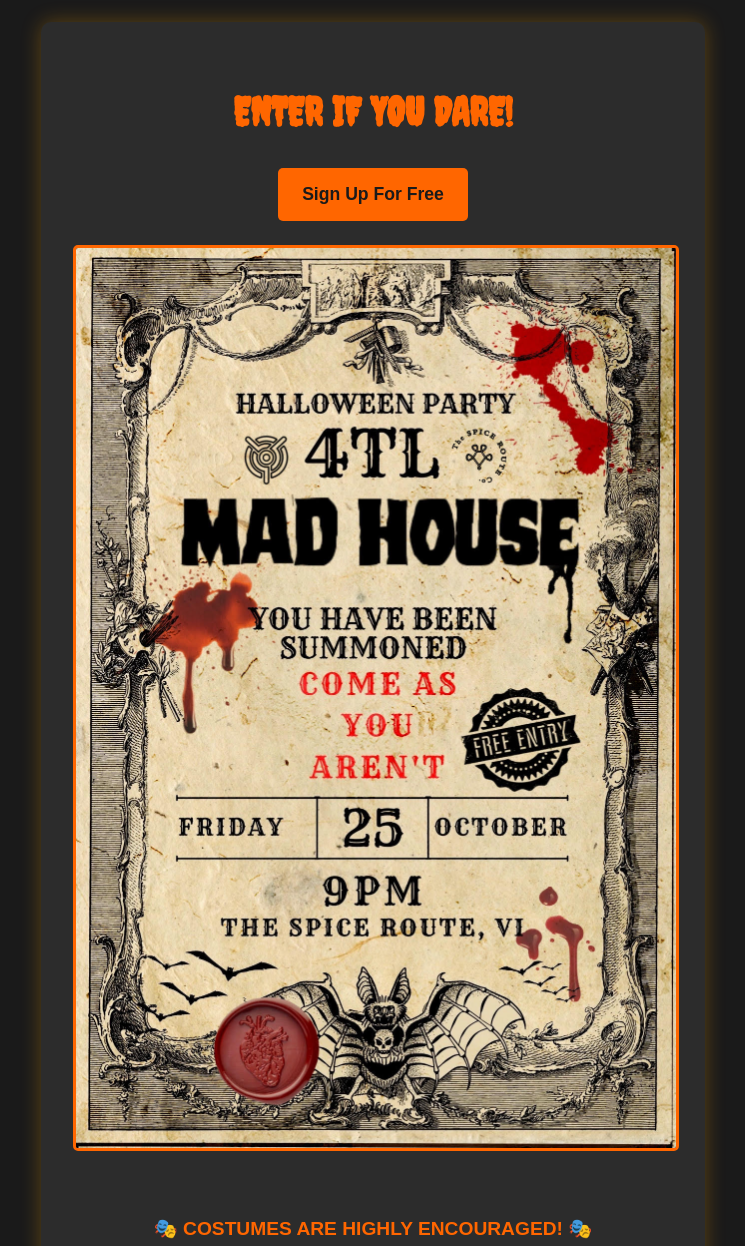
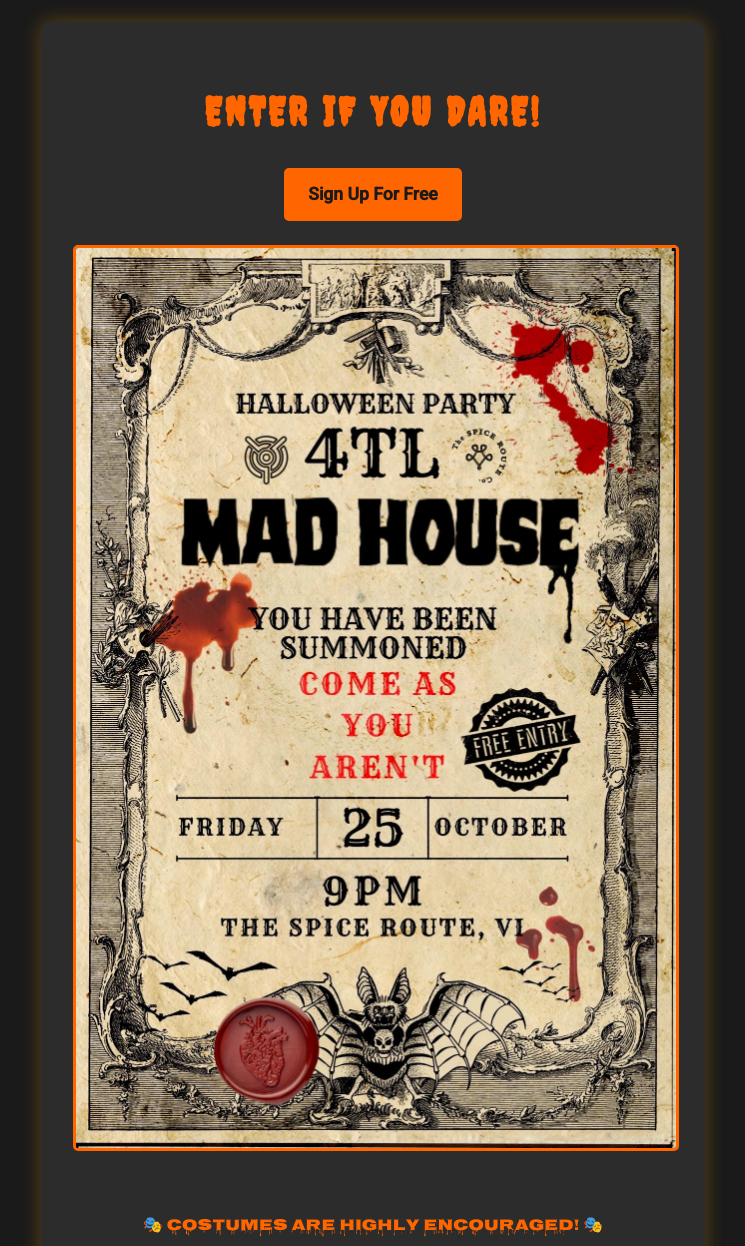
Before and after one commit to koladekfash/mad_house, a plain HTML site: page index.html in a window 1280 px wide. Shown: the part 134-1380 px from the top of the page, without its empty margins (267-1012 px from the left). Drawn offline with Linux system fonts and the light colour scheme.

Commit message:
update fonts

```diff
--- a/index.html
+++ b/index.html
@@ -5,7 +5,7 @@
     <meta name="viewport" content="width=device-width, initial-scale=1.0">
     <title>4TL MAD HOUSE</title>
     <style>
-        @import url('https://fonts.googleapis.com/css2?family=Creepster&display=swap');
+        @import url('https://fonts.googleapis.com/css2?family=Creepster&family=Nosifer&family=Roboto:wght@500&display=swap');
 
         body {
             font-family: 'Arial', sans-serif;
@@ -42,6 +42,8 @@
             color: #ff6600;
             font-size: 2.5rem;
             margin-bottom: 1.5rem;
+            font-weight: bold;
+            letter-spacing: 0.2rem;
         }
         .flyer {
             max-width: 100%;
@@ -60,16 +62,17 @@
             font-weight: bold;
             transition: all 0.3s ease;
             font-size: 1.1rem;
-            margin-bottom: 1.5rem; /* Add margin to create space between the button and image */
+            margin-bottom: 1.5rem;
+            font-family: 'Roboto', sans-serif; /* Changed to Roboto */
         }
         .signup-btn:hover {
             background-color: #ff8533;
             transform: scale(1.05);
         }
         .costume-emphasis {
-            font-weight: bold; /* Revert back to default font */
+            font-family: 'Nosifer', cursive;
             color: #ff6600;
-            font-size: 1.2rem;
+            font-size: 1rem;
             margin-top: 1.5rem;
         }
         .contact-info {
@@ -87,17 +90,17 @@
             margin-top: 1.5rem;
             display: flex;
             justify-content: center;
-            gap: 10px; /* Adjusts spacing between icons */
+            gap: 10px;
         }
 
-       .social-icon {
-            width: 40px;  /* Adjust size of the icons */
+        .social-icon {
+            width: 40px;
             height: 40px;
             transition: transform 0.3s ease;
         }
 
         .social-icon:hover {
-            transform: scale(1.1);  /* A hover effect to slightly enlarge the icon */
+            transform: scale(1.1);
         }
     </style>
 </head>
@@ -108,12 +111,10 @@
     <div class="container">
         <h1>ENTER IF YOU DARE!</h1>
 
-        <!-- Sign-up Button moved above the image with margin added -->
         <a href="https://tix.africa/4tl-mad-house" class="signup-btn" target="_blank">Sign Up For Free</a>
 
         <img src="mad_house.jpg" alt="Event Flyer" class="flyer">
 
-        <!-- Costumes emphasis text reverted back to bold with no spooky font -->
         <p class="costume-emphasis">🎭 COSTUMES ARE HIGHLY ENCOURAGED! 🎭</p>
 
         <div class="contact-info">
```
